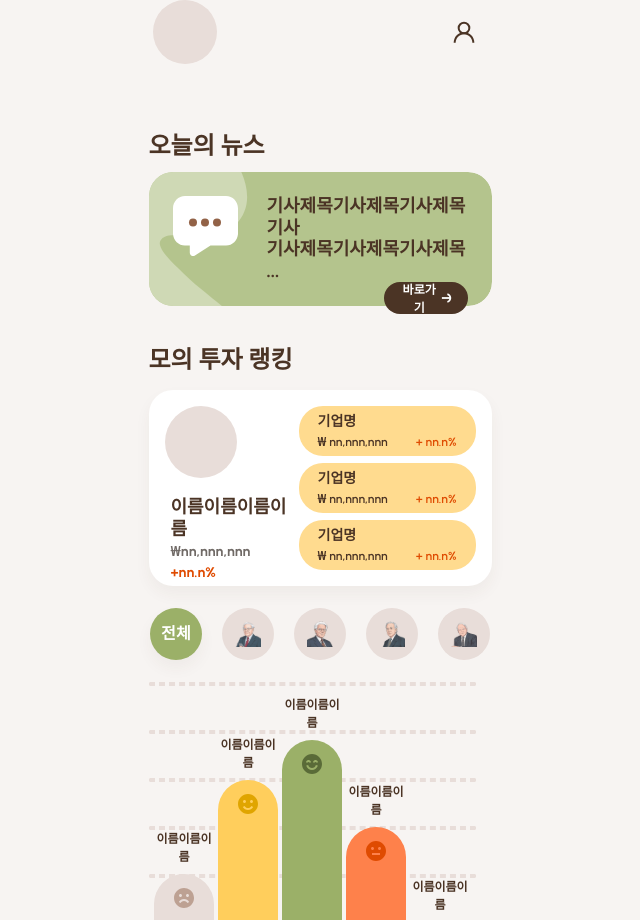
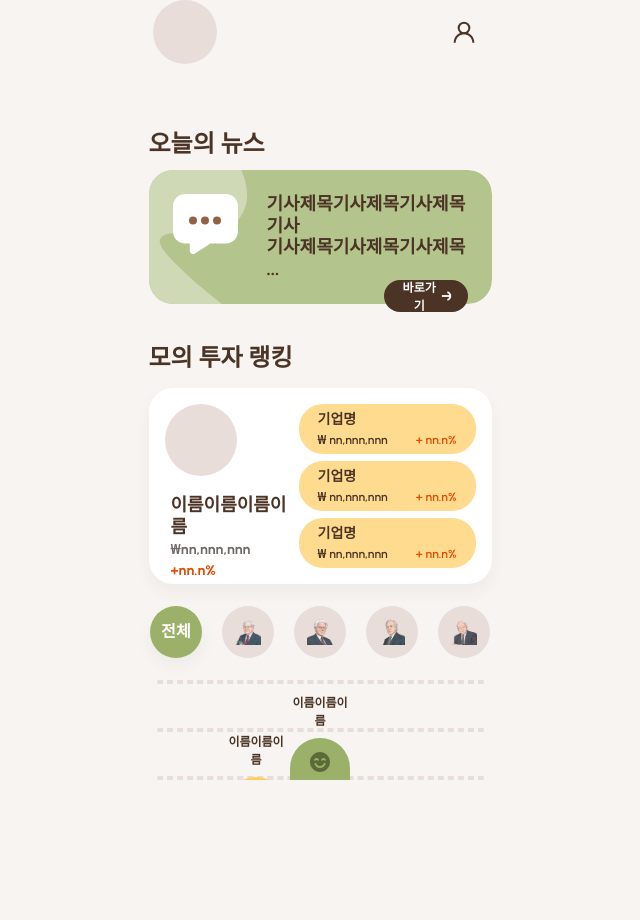
Before and after one commit to MJU-Capstone-Design-1/Jumoney-FE, a Next.js app: page /home in a window 1280 px wide. Shown: the part 20-940 px from the top of the page, without its empty margins (320-960 px from the left). After the commit the page ends 800 px from the top, so only its background shows below. Built offline with nearby package versions, Linux system fonts and the light colour scheme; a web font is replaced by a local one.

Commit message:
✨ Feat: 헤더 sticky 설정

```diff
--- a/src/app/(main)/home/page.tsx
+++ b/src/app/(main)/home/page.tsx
@@ -56,15 +56,17 @@ export const HomePage = () => {
   }, []);
 
   return (
-    <div className='flex h-full flex-col px-[1rem] pt-[1.25rem]'>
-      <header className='flex items-center justify-between'>
-        <div className='bg-default ml-[0.25rem] h-[4rem] w-[4rem] rounded-full' />
-        <div className='mr-[0.75rem]'>
-          <ProfileIcon />
+    <div className='relative flex h-screen flex-col overflow-x-hidden'>
+      <header className='bg-background sticky top-0 z-50 rounded-b-[2.5rem] px-[1rem]'>
+        <div className='flex h-[6.5rem] items-center justify-between py-[1.25rem]'>
+          <div className='bg-default ml-[0.25rem] h-[4rem] w-[4rem] rounded-full' />
+          <div className='mr-[0.75rem]'>
+            <ProfileIcon />
+          </div>
         </div>
       </header>
-      <main className='flex flex-col gap-[0.75rem] pt-[4rem]'>
-        <section className='flex flex-col gap-[0.5rem]'>
+      <main className='flex flex-col gap-[0.75rem] px-[1rem]'>
+        <section className='flex flex-col gap-[0.5rem] pt-[2.625rem]'>
           <div className='text-label-md text-secondary2 font-extrabold'>
             오늘의 뉴스
           </div>
@@ -77,10 +79,10 @@ export const HomePage = () => {
             모의 투자 랭킹
           </div>
           <RankProfile />
-          <div className='pt-[0.625rem]'>
+          <div className='flex w-full justify-center pt-[0.625rem]'>
             <MasterToggle />
           </div>
-          <div className='pt-[1.5rem]'>
+          <div className='flex w-full justify-center pt-[1.5rem]'>
             <RankingChart />
           </div>
         </section>
--- a/src/features/home/masterToggle.tsx
+++ b/src/features/home/masterToggle.tsx
@@ -52,7 +52,7 @@ export const MasterToggle = () => {
         onValueChange={(value) => {
           if (value) setSelectedMaster(value);
         }}
-        className='flex items-center gap-[1.25rem]'
+        className='flex flex-wrap items-center justify-center gap-[1.25rem]'
       >
         {MASTERS.map((master) => (
           <ToggleGroupItem
@@ -65,13 +65,14 @@ export const MasterToggle = () => {
                 selectedMaster === master.id ? master.color : undefined,
             }}
           >
+            <div className='relative flex h-full w-full items-center justify-center'>
               <motion.div
                 variants={iconVariants}
                 initial='initial'
                 animate={selectedMaster === master.id ? 'active' : 'initial'}
                 whileTap='tap'
                 transition={{ type: 'spring', stiffness: 300, damping: 20 }}
-              className='flex flex-col items-center justify-center'
+                className='absolute flex items-center justify-center'
               >
                 {master.image ? (
                   <Image
@@ -88,6 +89,7 @@ export const MasterToggle = () => {
                   <span className='text-body-md font-bold'>전체</span>
                 )}
               </motion.div>
+            </div>
           </ToggleGroupItem>
         ))}
       </ToggleGroup>
--- a/src/features/home/rankingChart.tsx
+++ b/src/features/home/rankingChart.tsx
@@ -30,8 +30,8 @@ export const RankingChart = () => {
   ];
 
   return (
-    <div className='relative h-[16.5rem] w-[20.4375rem]'>
-      <div className='absolute top-0 right-0 bottom-0 left-0 z-0 flex flex-col justify-center gap-[2.75rem]'>
+    <div className='relative mx-auto h-[16.5rem] w-full max-w-[20.4375rem]'>
+      <div className='absolute inset-0 z-0 flex flex-col justify-center gap-[2.75rem]'>
         {[...Array(7)].map((_, i) => (
           <div
             key={i}
@@ -40,7 +40,7 @@ export const RankingChart = () => {
         ))}
       </div>
 
-      <div className='absolute top-0 right-0 -bottom-[0.75rem] left-0 z-10 flex items-end justify-center gap-[0.25rem]'>
+      <div className='absolute inset-0 -bottom-[0.625rem] z-10 flex items-end justify-center gap-[0.25rem]'>
         {DATA.map((item) => (
           <div
             key={item.id}
```
Lines whose indentation alone changed are shown as unchanged.
